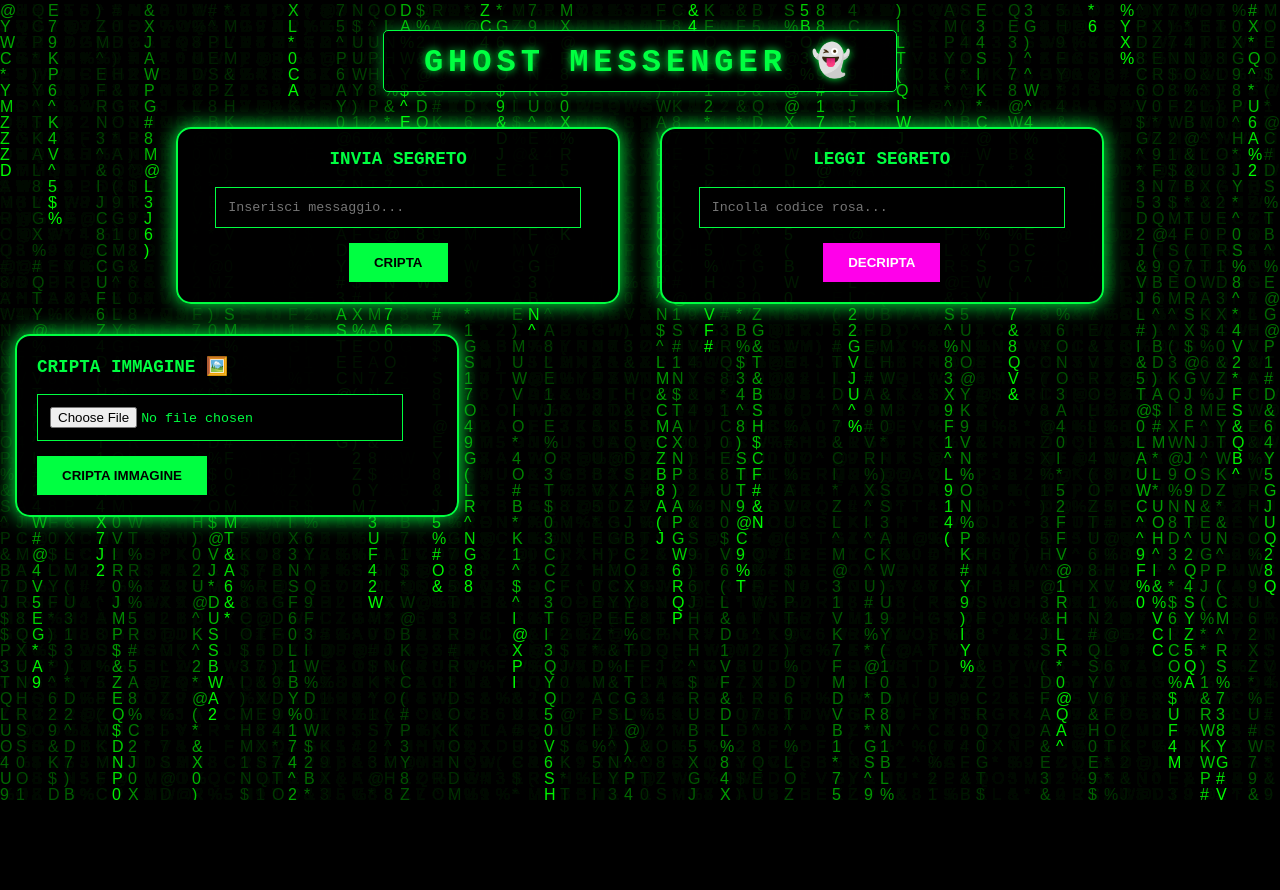
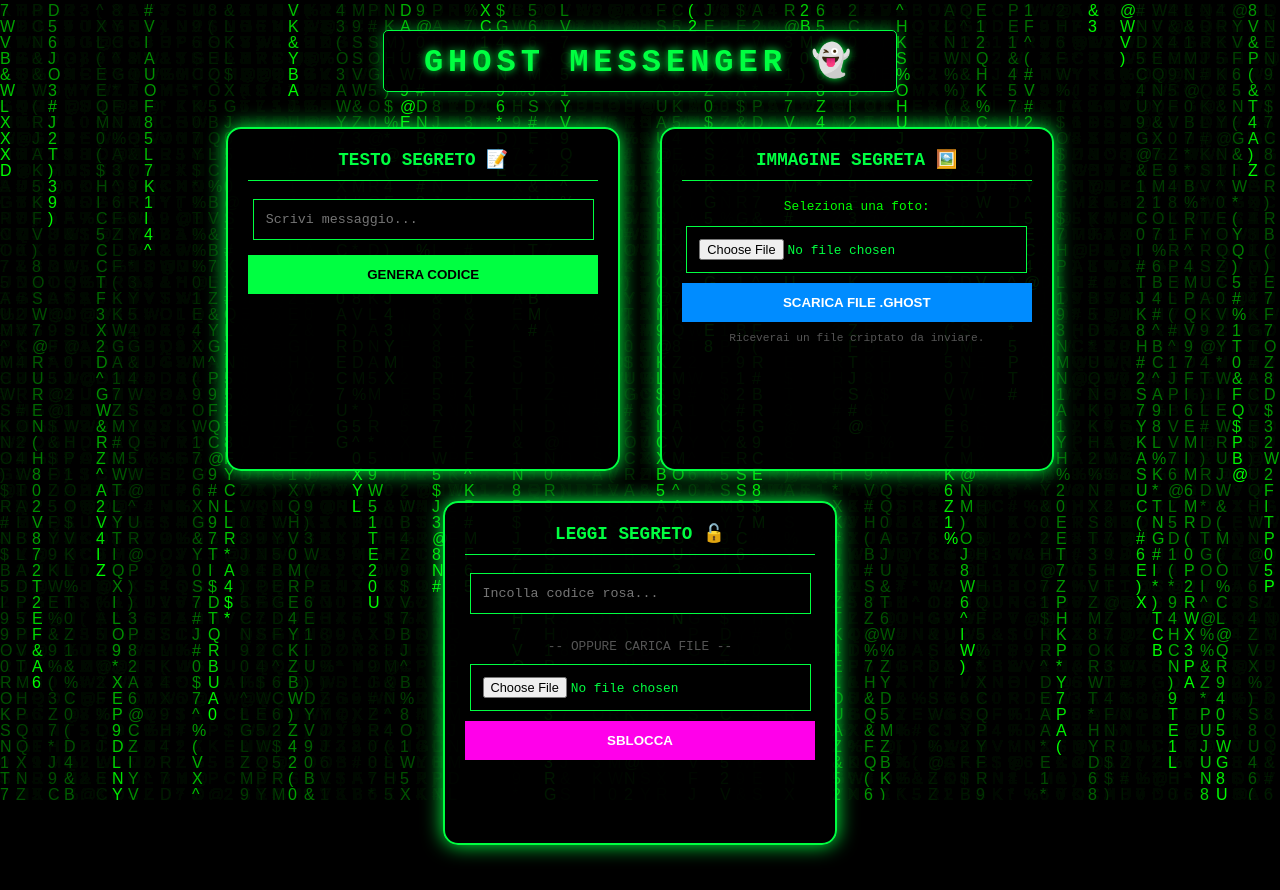
Before and after one commit to dlupinu/ghost-messenger, a Flask app: page / in a window 1280 px wide. Before the commit the page ends 800 px from the top, so only its background shows below. Run offline with Flask 3, Linux system fonts and the light colour scheme.

Commit message:
Update index.html

```diff
--- a/templates/index.html
+++ b/templates/index.html
@@ -6,7 +6,7 @@
         body {
             background-color: #000;
             margin: 0;
-            overflow: hidden;
+            overflow-x: hidden;
             font-family: 'Courier New', monospace;
         }
 
@@ -20,11 +20,10 @@
         .main-container {
             position: relative;
             z-index: 1;
-            padding-top: 30px;
+            padding: 30px 10px;
             text-align: center;
         }
 
-        /* --- RETTANGOLO DIETRO IL TITOLO --- */
         .title-header {
             background: rgba(0, 0, 0, 0.9);
             border: 1px solid #00ff41;
@@ -42,7 +41,6 @@
             letter-spacing: 5px;
         }
 
-        /* --- BOX MESSAGGI --- */
         .box {
             background: rgba(0, 0, 0, 0.9);
             border: 2px solid #00ff41;
@@ -51,8 +49,9 @@
             border-radius: 15px;
             box-shadow: 0 0 20px #00ff41;
             margin: 15px;
-            width: 400px;
+            width: 350px;
             vertical-align: top;
+            min-height: 300px;
         }
 
         input {
@@ -60,10 +59,15 @@
             border: 1px solid #00ff41;
             color: #00ff41;
             padding: 12px;
-            width: 85%;
+            width: 90%;
             outline: none;
             margin-bottom: 15px;
             font-family: 'Courier New', monospace;
+        }
+
+        .file-input {
+            font-size: 0.8em;
+            margin-bottom: 10px;
         }
 
         button {
@@ -75,6 +79,7 @@
             font-weight: bold;
             transition: 0.3s;
             text-transform: uppercase;
+            width: 100%;
         }
 
         button:hover {
@@ -91,11 +96,14 @@
             padding: 15px;
             margin-top: 15px;
             border: 1px solid #ff00ea;
-            font-size: 0.9em;
+            font-size: 0.8em;
             box-shadow: 0 0 10px rgba(255, 0, 234, 0.3);
+            max-height: 150px;
+            overflow-y: auto;
         }
 
-        h3 { margin-top: 0; color: #00ff41; font-size: 1.1em; }
+        h3 { margin-top: 0; color: #00ff41; font-size: 1.1em; border-bottom: 1px solid #00ff41; padding-bottom: 10px; }
+        .divider { color: #555; margin: 10px 0; font-size: 0.8em; }
     </style>
 </head>
 <body>
@@ -103,37 +111,49 @@
     <canvas id="matrix-canvas"></canvas>
 
     <div class="main-container">
-        <!-- TITOLO CON RETTANGOLO DI PROTEZIONE -->
         <div class="title-header">
             <h1>GHOST MESSENGER 👻</h1>
         </div>
 
         <br>
 
+        <!-- BOX 1: CRIPTA TESTO -->
         <div class="box">
-            <h3>INVIA SEGRETO</h3>
+            <h3>TESTO SEGRETO 📝</h3>
             <form action="/encrypt" method="post">
-                <input type="text" name="message" placeholder="Inserisci messaggio..." required>
-                <br>
-                <button type="submit">CRIPTA</button>
+                <input type="text" name="message" placeholder="Scrivi messaggio..." required>
+                <button type="submit">GENERA CODICE</button>
             </form>
-            {% if encrypted %}
+            {% if encrypted and not is_file %}
                 <div class="result">
-                    <strong>CODICE GENERATO:</strong><br>{{ encrypted }}
+                    <strong>CODICE ROSA:</strong><br>{{ encrypted }}
                 </div>
             {% endif %}
         </div>
 
+        <!-- BOX 2: CRIPTA IMMAGINE -->
         <div class="box">
-            <h3>LEGGI SEGRETO</h3>
-            <form action="/decrypt" method="post">
-                <input type="text" name="code" placeholder="Incolla codice rosa..." required>
-                <br>
-                <button type="submit" style="background: #ff00ea; color: white;">DECRIPTA</button>
+            <h3>IMMAGINE SEGRETA 🖼️</h3>
+            <form action="/encrypt_file" method="post" enctype="multipart/form-data">
+                <p style="color: #0f0; font-size: 0.8em;">Seleziona una foto:</p>
+                <input type="file" name="file" accept="image/*" class="file-input" required>
+                <button type="submit" style="background: #008cff; color: white;">SCARICA FILE .GHOST</button>
+            </form>
+            <p style="color: #555; font-size: 0.7em; margin-top: 10px;">Riceverai un file criptato da inviare.</p>
+        </div>
+
+        <!-- BOX 3: DECRIPTA TUTTO -->
+        <div class="box">
+            <h3>LEGGI SEGRETO 🔓</h3>
+            <form action="/decrypt" method="post" enctype="multipart/form-data">
+                <input type="text" name="code" placeholder="Incolla codice rosa...">
+                <div class="divider">-- OPPURE CARICA FILE --</div>
+                <input type="file" name="file_to_decrypt" accept=".ghost" class="file-input">
+                <button type="submit" style="background: #ff00ea; color: white;">SBLOCCA</button>
             </form>
             {% if decrypted %}
                 <div class="result" style="color: #00ff41; border-color: #00ff41;">
-                    <strong>MESSAGGIO DECRIPTATO:</strong><br>{{ decrypted }}
+                    <strong>MESSAGGIO:</strong><br>{{ decrypted }}
                 </div>
             {% endif %}
         </div>
@@ -142,39 +162,27 @@
     <script>
         const canvas = document.getElementById('matrix-canvas');
         const ctx = canvas.getContext('2d');
-
         canvas.width = window.innerWidth;
         canvas.height = window.innerHeight;
-
-        const characters = "ABCDEFGHIJKLMNOPQRSTUVWXYZ0123456789@#$%^&*()*&^%";
+        const characters = "ABCDEFGHIJKLMNOPQRSTUVWXYZ0123456789@#$%^&*()";
         const fontSize = 16;
         const columns = canvas.width / fontSize;
         const drops = [];
-
-        for (let x = 0; x < columns; x++) {
-            drops[x] = 1;
-        }
+        for (let x = 0; x < columns; x++) drops[x] = 1;
 
         function draw() {
             ctx.fillStyle = "rgba(0, 0, 0, 0.05)";
             ctx.fillRect(0, 0, canvas.width, canvas.height);
-
             ctx.fillStyle = "#0F0";
             ctx.font = fontSize + "px arial";
-
             for (let i = 0; i < drops.length; i++) {
                 const text = characters.charAt(Math.floor(Math.random() * characters.length));
                 ctx.fillText(text, i * fontSize, drops[i] * fontSize);
-
-                if (drops[i] * fontSize > canvas.height && Math.random() > 0.975) {
-                    drops[i] = 0;
-                }
+                if (drops[i] * fontSize > canvas.height && Math.random() > 0.975) drops[i] = 0;
                 drops[i]++;
             }
         }
-
         setInterval(draw, 33);
-
         window.addEventListener('resize', () => {
             canvas.width = window.innerWidth;
             canvas.height = window.innerHeight;
@@ -182,11 +190,3 @@
     </script>
 </body>
 </html>
-<!-- Nuovo Box per le Immagini -->
-<div class="box">
-    <h3>CRIPTA IMMAGINE 🖼️</h3>
-    <form action="/encrypt_file" method="post" enctype="multipart/form-data">
-        <input type="file" name="file" accept="image/*" class="input-field" required>
-        <button type="submit" class="btn-cripta">CRIPTA IMMAGINE</button>
-    </form>
-</div>
```
